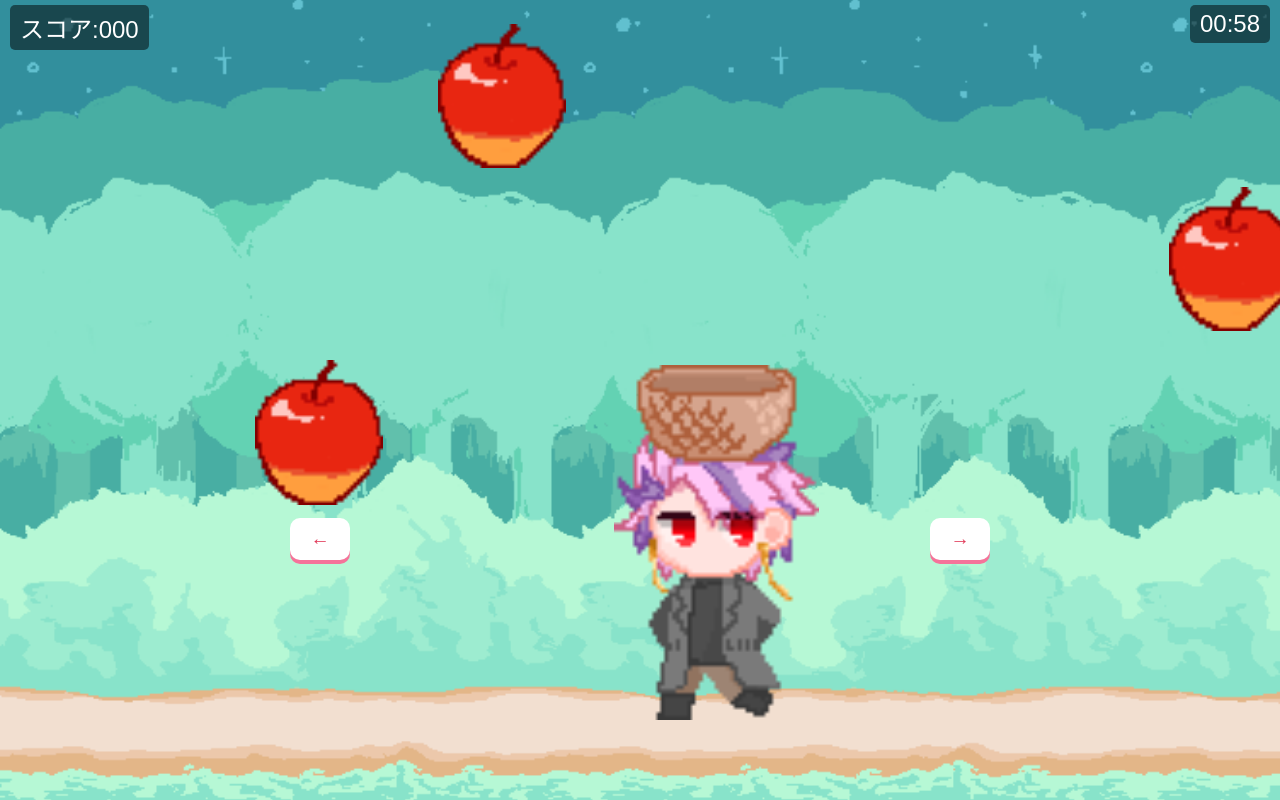
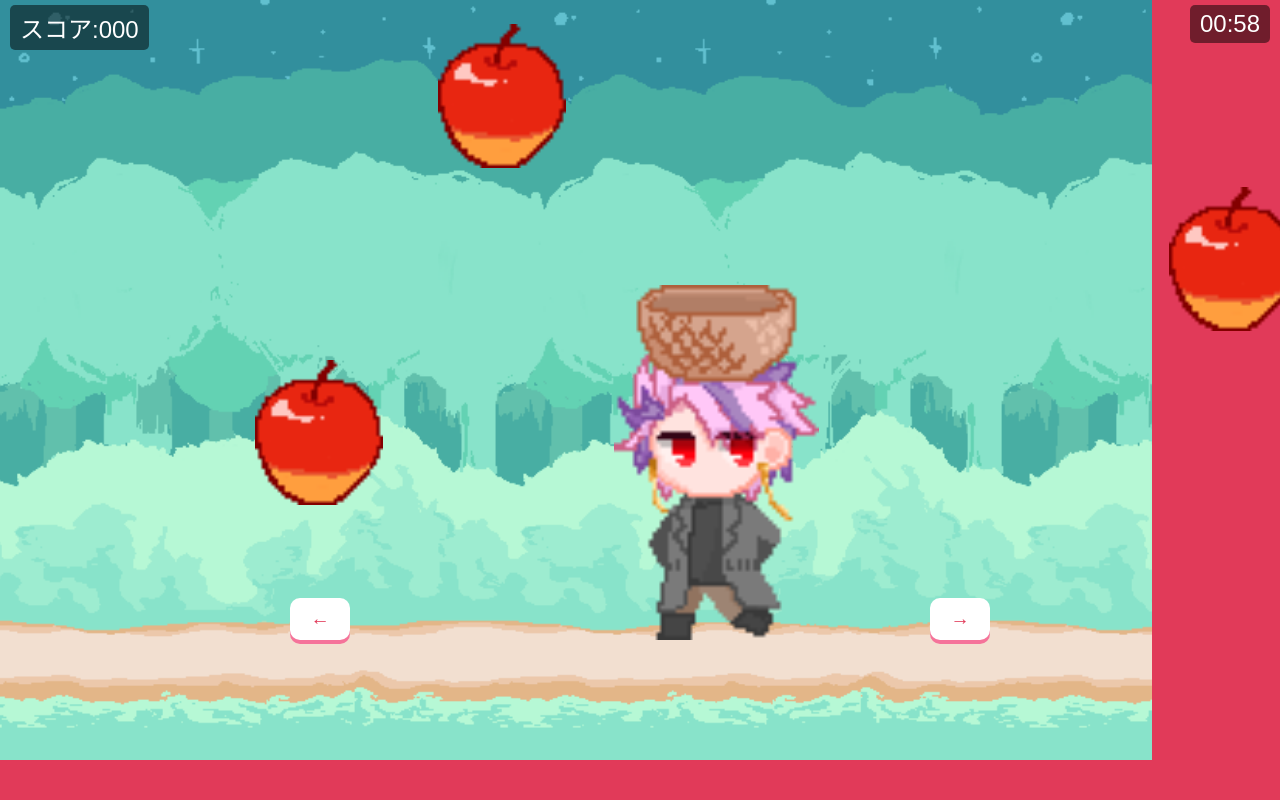
Before and after one commit to s1manaka/-, a plain HTML site: page index.html in a window 1280 px wide. Both pictures are taken after a click on the button "PLAY". Drawn offline with Linux system fonts and the light colour scheme.

Commit message:
Update styles.css

```diff
--- a/styles.css
+++ b/styles.css
@@ -13,8 +13,8 @@ body {
     position: absolute;
     top: -5%; /* 全体を少し上に移動 */
     left: 0;
-    width: 100%; /* 横幅を全体に設定 */
-    height: 110%; /* 高さを画面を少し超えるように調整 */
+    width: 90%; /* 横幅を全体に設定 */
+    height: 100%; /* 高さを画面を少し超えるように調整 */
     object-fit: cover; /* アスペクト比を維持しつつ画面を埋める */
     z-index: -1; /* 背景として表示 */
 }
@@ -22,7 +22,7 @@ body {
 /* タイトル画面のPLAYボタンと注意 */
 #play-button {
     position: absolute;
-    bottom: 5%; /* さらに下へ移動 */
+    bottom: 8%; /* さらに下へ移動 */
     left: 50%;
     transform: translateX(-50%);
 }
@@ -90,7 +90,7 @@ body {
 /* カゴの位置とサイズ */
 #basket {
     position: absolute;
-    bottom: 10%; /* カゴの位置そのまま */
+    bottom: 20%; /* カゴの位置そのまま */
     width: 16%; /* サイズを小さく */
     transition: left 0.2s;
 }
@@ -98,7 +98,7 @@ body {
 /* 矢印ボタンの位置調整 */
 #controls {
     position: absolute;
-    bottom: 30%; /* 少し上へ移動 */
+    bottom: 20%; /* 少し上へ移動 */
     width: 100%;
     display: flex;
     justify-content: space-around;
```
